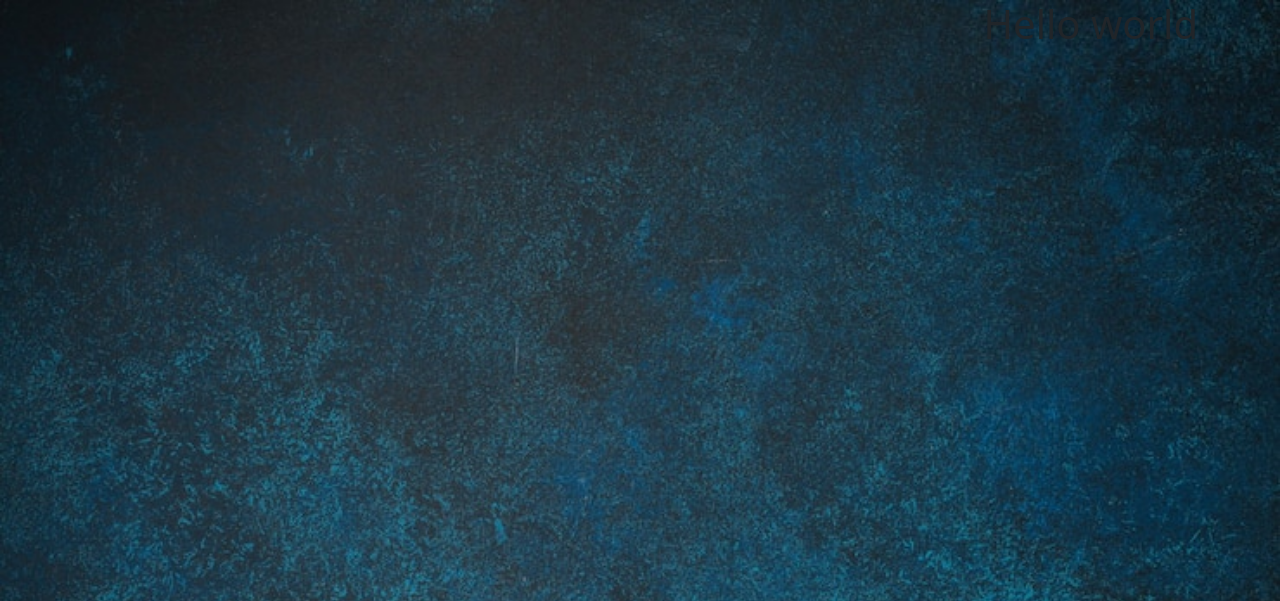
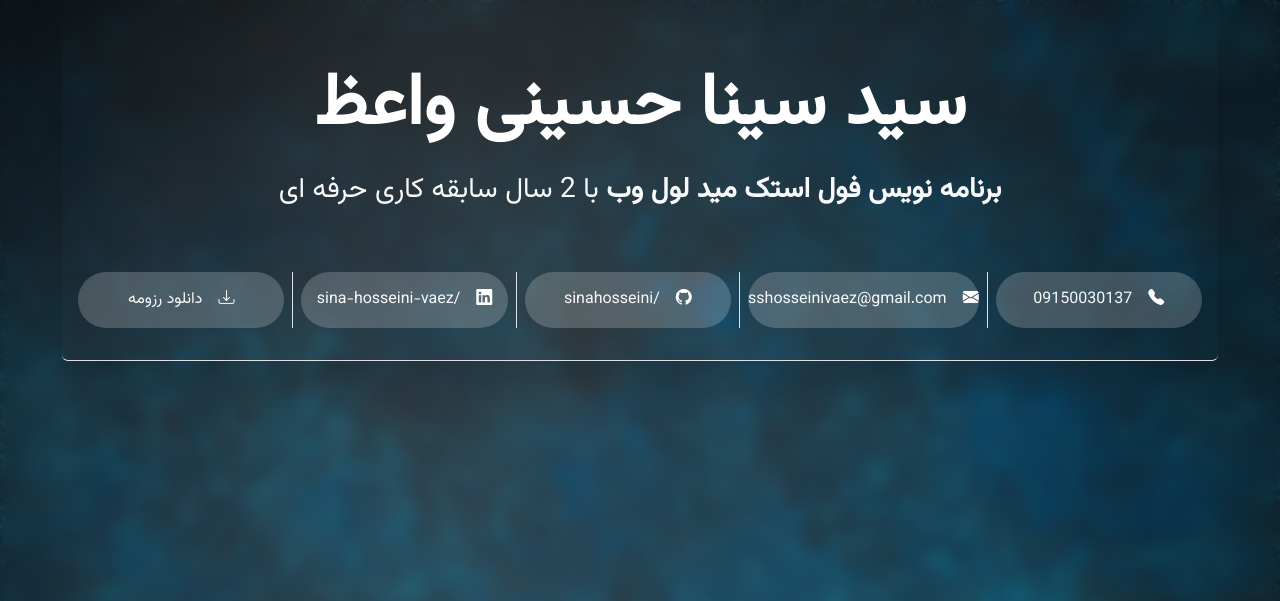
Before and after one commit to SinaHosseini/PersonaWeb, a Flask app: page / in a window 1280 px wide. Shown: the top 601 px of the page. Run offline with Flask 3, Linux system fonts and the light colour scheme.

Commit message:
add bootstrap icons and write first info

```diff
--- /dev/null
+++ b/package.json
@@ -0,0 +1,5 @@
+{
+  "dependencies": {
+    "bootstrap-icons": "^1.13.1"
+  }
+}
--- a/static/style/style.css
+++ b/static/style/style.css
@@ -1,6 +1,6 @@
 html, body {
-    font-family: 'Vazirmatn', sans-serif;
-    color: #fff;
+    font-family: 'Vazirmatn', sans-serif !important;
+    color: #fff !important;
 }
 
 body {
@@ -9,4 +9,30 @@ body {
     background: url('../images/background.jpg');
     background-size: cover;
     background-repeat: no-repeat;
+    overflow-x: hidden;
+    max-width: 100vw;
 }
+
+body::before {
+    content: '';
+    position: fixed;
+    top: 0;
+    left: 0;
+    width: 100%;
+    height: 100%;
+    background: url('../images/background.jpg');
+    background-size: cover;
+    background-repeat: no-repeat;
+    filter: blur(8px);
+    z-index: -1;
+}
+
+.card-contact{
+    background: rgba(255, 255, 255, 0.2);
+}
+
+@media only screen and (max-width: 576px) {
+    .row.justify-content-center.align-items-center.g-3.mt-5 > .col-md.col-12{
+        border: none !important;
+    }
+}
--- a/templates/index.html
+++ b/templates/index.html
@@ -1,9 +1,55 @@
 {% extends 'layout.html' %}
 
 {% block content %}
-<div class="">
-    <h1 class="">
-        Hello world
-    </h1>
+<div class="card border-0 border-bottom shadow-lg row bg-transparent text-white">
+    <div class="card-body mt-5 text-center">
+        <h1 class="display-2 fw-bold">
+            سید سینا حسینی واعظ
+        </h1>
+        <h3 class="mt-4 text-light">
+            <span class="fw-bold">برنامه نویس فول استک مید لول وب</span> با 2 سال سابقه کاری حرفه ای
+        </h3>
+        <div class="row justify-content-center align-items-center g-3 mt-5">
+            <div class="col-md col-12 border-start">
+                <div class="d-flex justify-content-center align-items-center gap-3 rounded-5 card-contact py-3">
+                    <i class="bi bi-telephone-fill"></i>
+                    <a class="link-light link-offset-2 link-underline-opacity-0 link-underline-opacity-0-hover"
+                        href="tel:09150030137">09150030137</a>
+                </div>
+            </div>
+            <div class="col-md col-12 border-start">
+                <div class="d-flex justify-content-center align-items-center gap-3 rounded-5 card-contact py-3">
+                    <i class="bi bi-envelope-fill"></i>
+                    <a class="link-light link-offset-2 link-underline-opacity-0 link-underline-opacity-0-hover"
+                        href="https://sshosseinivaez@gmail.com">sshosseinivaez@gmail.com</a>
+                    </div>
+                </div>
+            <div class="col-md col-12 border-start">
+                <div class="d-flex justify-content-center align-items-center gap-3 rounded-5 card-contact py-3">
+                    <i class="bi bi-github"></i>
+                    <a class="link-light link-offset-2 link-underline-opacity-0 link-underline-opacity-0-hover"
+                        href="https://github.com/sinahosseini">/sinahosseini</a>
+                </div>
+            </div>
+            <div class="col-md col-12 border-start">
+                <div class="d-flex justify-content-center align-items-center gap-3 rounded-5 card-contact py-3 text-nowrap">
+                    <i class="bi bi-linkedin"></i>
+                    <a class="link-light link-offset-2 link-underline-opacity-0 link-underline-opacity-0-hover"
+                        href="https://www.linkedin.com/in/sina-hosseini-vaez">/sina-hosseini-vaez</a>
+                </div>
+            </div>
+            <div class="col-md col-12">
+                <div class="d-flex justify-content-center align-items-center gap-3 rounded-5 card-contact py-3 text-nowrap">
+                    <i class="bi bi-download"></i>
+                    <a class="link-light link-offset-2 link-underline-opacity-0 link-underline-opacity-0-hover"
+                        href="https://s34.picofile.com/d/8487231800/c6dd1c46-311f-4548-81c2-08d6e6bc1b07/%D8%B1%D8%B2%D9%88%D9%85%D9%87_%D8%B3%DB%8C%D8%AF_%D8%B3%DB%8C%D9%86%D8%A7_%D8%AD%D8%B3%DB%8C%D9%86%DB%8C_%D9%88%D8%A7%D8%B9%D8%B8.pdf">دانلود رزومه</a>
+                </div>
+            </div>
+        </div>
+    </div>
+
+    <div class="row g-3">
+
+    </div>
 </div>
 {% endblock %}
--- a/templates/layout.html
+++ b/templates/layout.html
@@ -6,6 +6,7 @@
     <meta name="viewport" content="width=device-width, initial-scale=1.0">
     <link href="{{ url_for('static', filename='style/style.css') }}" rel='stylesheet' type="text/css">
     <link href="https://cdn.jsdelivr.net/npm/bootstrap@5.3.8/dist/css/bootstrap.min.css" rel="stylesheet" integrity="sha384-sRIl4kxILFvY47J16cr9ZwB07vP4J8+LH7qKQnuqkuIAvNWLzeN8tE5YBujZqJLB" crossorigin="anonymous">
+    <link rel="stylesheet" href="https://cdn.jsdelivr.net/npm/bootstrap-icons@1.13.1/font/bootstrap-icons.min.css">
     <link href='https://fonts.googleapis.com/css?family=Vazirmatn' rel='stylesheet'>
     <title>سید سینا حسینی واعظ</title>
 </head>
@@ -14,7 +15,7 @@
     <script src="https://cdn.jsdelivr.net/npm/@popperjs/core@2.11.8/dist/umd/popper.min.js" integrity="sha384-I7E8VVD/ismYTF4hNIPjVp/Zjvgyol6VFvRkX/vR+Vc4jQkC+hVqc2pM8ODewa9r" crossorigin="anonymous"></script>
 <script src="https://cdn.jsdelivr.net/npm/bootstrap@5.3.8/dist/js/bootstrap.min.js" integrity="sha384-G/EV+4j2dNv+tEPo3++6LCgdCROaejBqfUeNjuKAiuXbjrxilcCdDz6ZAVfHWe1Y" crossorigin="anonymous"></script>
     <main>
-        <article class="container">
+        <article class="container px-1">
             {% block content %}
             {% endblock %}
         </article>
```
Also changed, not shown: package-lock.json (added).
